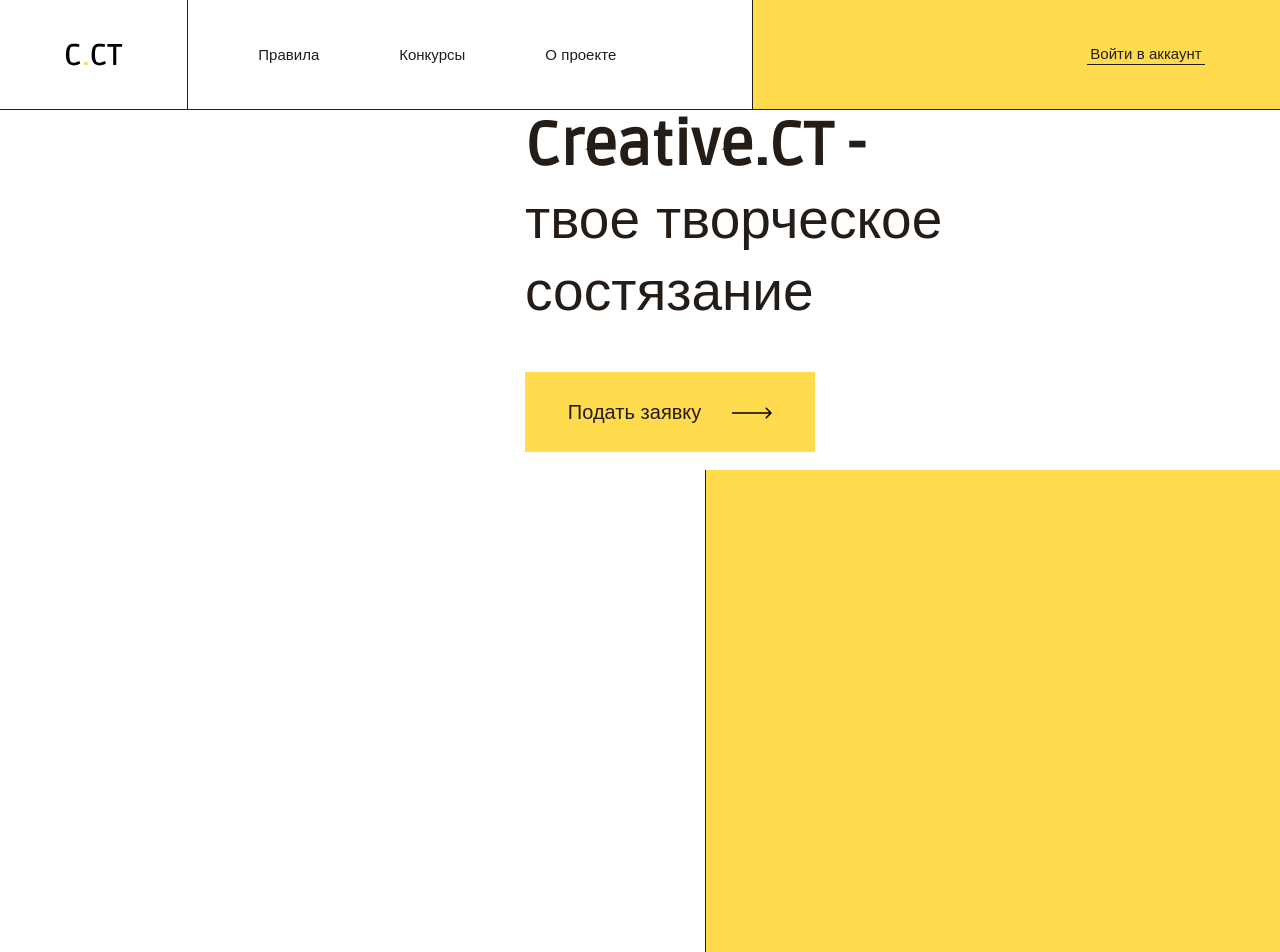
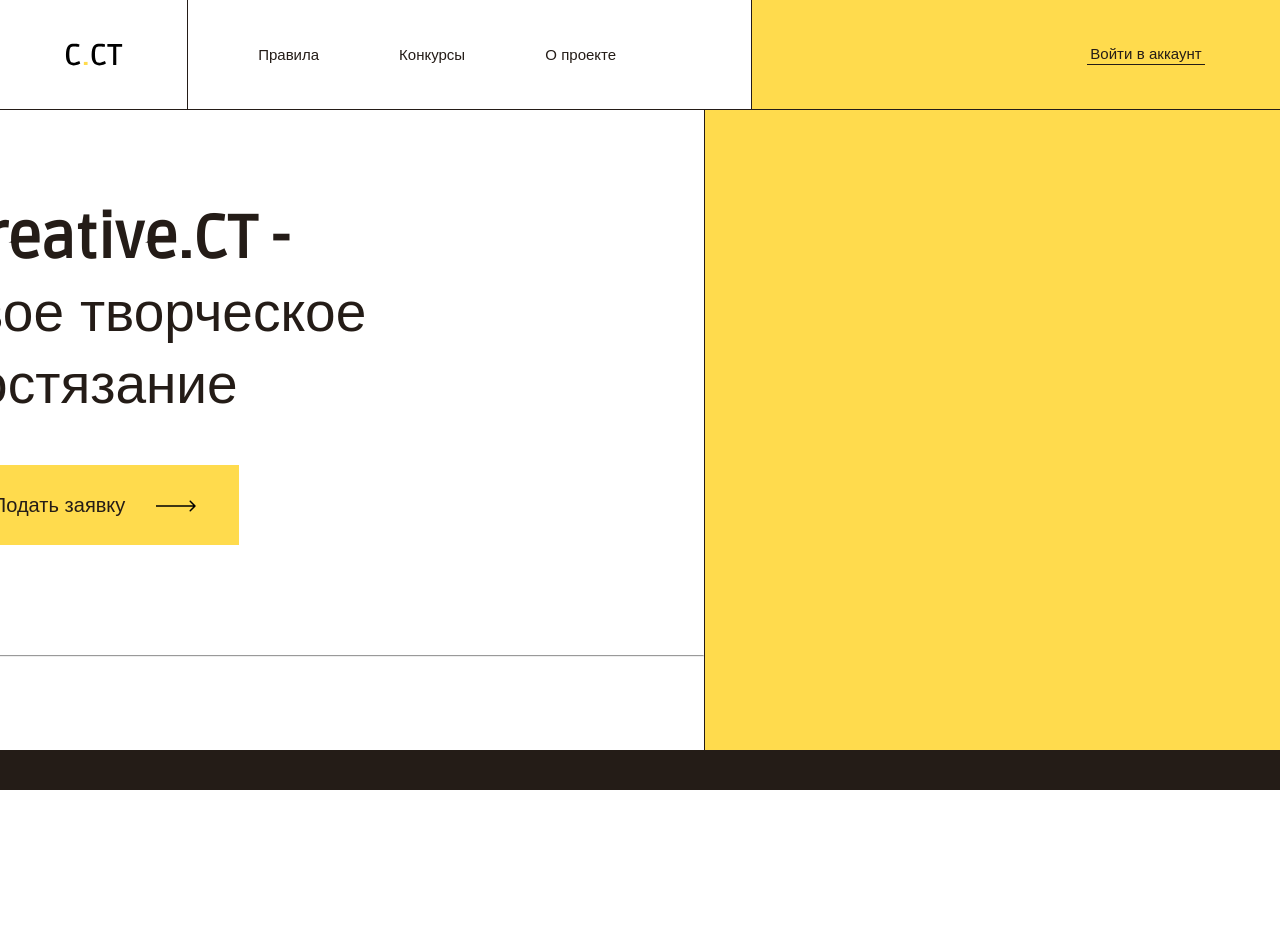
Before and after one commit to sonia13marker/creative.ct, a React (Create React App) app: page / in a window 1280 px wide. Shown: the top 952 px of the page. After the commit the page ends 800 px from the top, so only its background shows below. Built offline with nearby package versions, Linux system fonts and the light colour scheme.

Commit message:
изменение главной

```diff
--- a/public/index.html
+++ b/public/index.html
@@ -6,8 +6,8 @@
     <link rel="icon" href="%PUBLIC_URL%/favicon.ico" />
     <!--подключить шрифты-->
     <link rel="preconnect" href="https://fonts.googleapis.com">
-  <link rel="preconnect" href="https://fonts.gstatic.com" crossorigin>
-  <link href="https://fonts.googleapis.com/css2?family=Ruda&family=Sintony:wght@400;700&display=swap" rel="stylesheet">
+    <link rel="preconnect" href="https://fonts.gstatic.com" crossorigin>
+    <link href="https://fonts.googleapis.com/css2?family=Ruda&family=Sintony:wght@400;700&display=swap" rel="stylesheet">
 
     <meta name="viewport" content="width=device-width, initial-scale=1" />
 
--- a/src/components/HeaderMenuFull/style.module.css
+++ b/src/components/HeaderMenuFull/style.module.css
@@ -56,7 +56,7 @@
 }
 
 .nav__span {
-    width: 575px;
+    width: 36rem;
     background-color: var(--main-yel);
     height: 100%;
     border-left: 1.5px solid var(--main-black);
--- a/src/pages/MainPage/MainPage.jsx
+++ b/src/pages/MainPage/MainPage.jsx
@@ -7,18 +7,22 @@ export function MainPage () {
     return <div>
         <HeaderMenuFull />
         <main className={style.main}>
+           <div className={style.leftBlock}>
             <div className={style.main__alltext}>
-                <h1 className={style.main__h1}>Creative.CT - </h1>
-                <h2 className={style.main__h2}>твое творческое</h2>
-                <h2 className={style.main__h2}>состязание</h2>
-                <button className={style.main__btn}>Подать заявку <span className={style.btn__arr}></span><img src={arrow} alt='arrow'/></button>
+                    <h1 className={style.main__h1}>Creative.CT - </h1>
+                    <h2 className={style.main__h2}>твое творческое</h2>
+                    <h2 className={style.main__h2}>состязание</h2>
+                    <button className={style.main__btn}>Подать заявку <span className={style.btn__arr}></span><img src={arrow} alt='arrow'/></button>
+                </div>
+                <hr className={style.main__line}></hr>
             </div>
-            <div className={style.main__block}></div>
-            <hr className={style.main__line}></hr>
+
+            <div className={style.rightBlock}></div>
         </main>
-        <div className={style.blackline}>
+        <div className={style.blackline}></div>
+        {/* <div className={style.blackline}>
         <span className={style.line__text}>твое творческое состязание <img src={ellipse} alt='ellips'/> твое творческое состязание <img src={ellipse} alt='ellips'/> твое творческое состязание <img src={ellipse} alt='ellips'/> твое творческое состязание <img src={ellipse} alt='ellips'/> твое творческое состязание <img src={ellipse} alt='ellips'/></span>
-        </div>
+        </div> */}
 
     </div>
 }
--- a/src/pages/MainPage/style.module.css
+++ b/src/pages/MainPage/style.module.css
@@ -8,11 +8,21 @@
     width: 100%;
     background-color: var(--main-white);
     height: 80%;
+    display: grid;
+    grid-template-columns: minmax(60%, 70%) 36rem;
+    grid-template-rows: 1fr;
+    justify-content: flex-end;
+}
+.leftBlock {
+    /* display: flex;
+    flex-direction: column;
+    align-items: flex-end;
+    width: 60%;
+    height: 80%; */
     display: flex;
-    flex-direction: row;
-    justify-content: flex-end;
-    align-items: center;
-    flex-wrap: wrap;
+    flex-direction: column;
+    justify-content: space-evenly;
+    align-items: flex-end;
 }
 
 .main__alltext {
@@ -27,7 +37,6 @@
     font-weight: 600;
     font-size: 60px;
     color: var(--main-black);
-    /* line-height: 70px; */
 
 }
 .main__h2 {
@@ -35,7 +44,6 @@
     font-weight: 400;
     font-size: 55px;
     color: var(--main-black);
-    /* line-height: 75px; */
 }
 
 .main__btn {
@@ -58,21 +66,20 @@
     opacity: 0.6;
 }
 
-.main__block {
+.rightBlock {
     display: block;
-    width: 575px;
+    width: 36rem;
     height: 80vh;
     border-left: 1.5px solid var(--main-black);
     background-color: var(--main-yel);
+    justify-self: flex-end;
 }
 
 .main__line {
     display: block;
-    width: 70vw;
+    width: 100%;
     height: 1.5px;
     background-color: #241C17;
-    margin-right: 575px;
-    margin-top: -95px;
 }
 
 .blackline {
```
